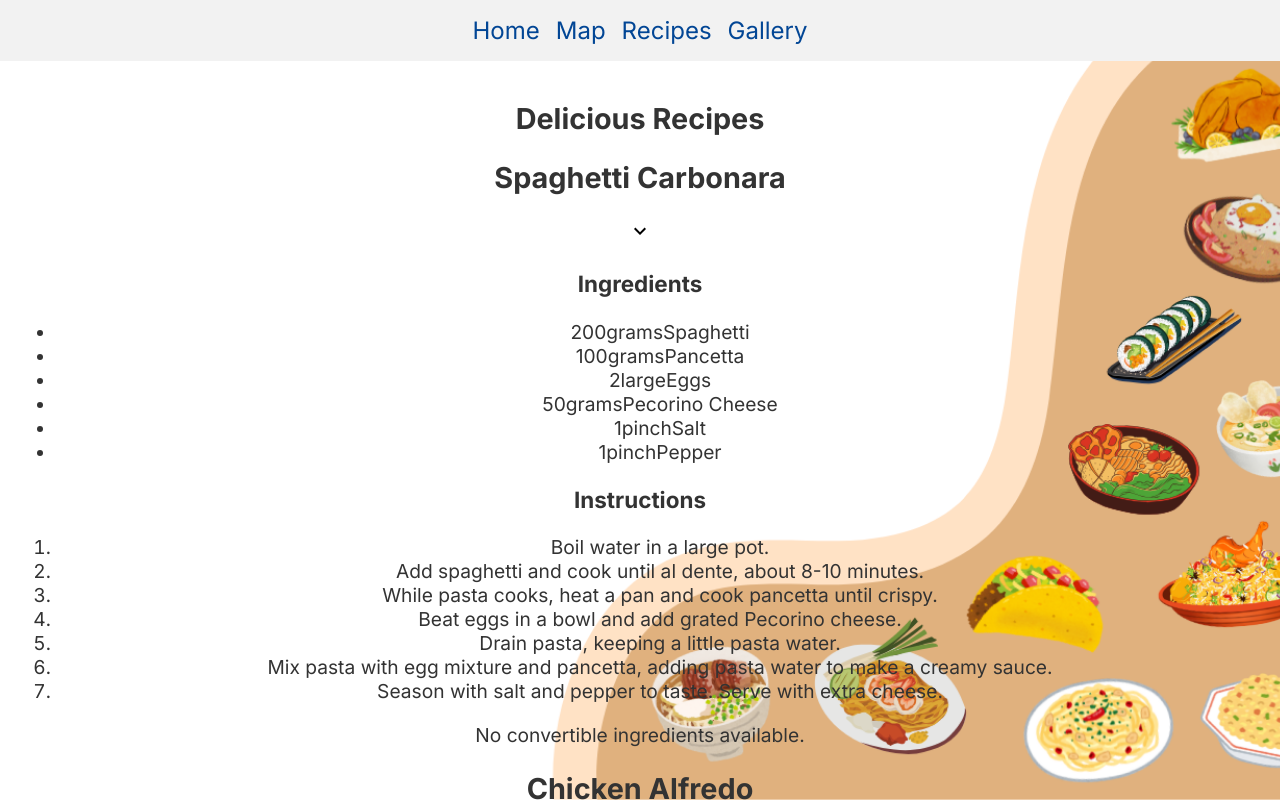
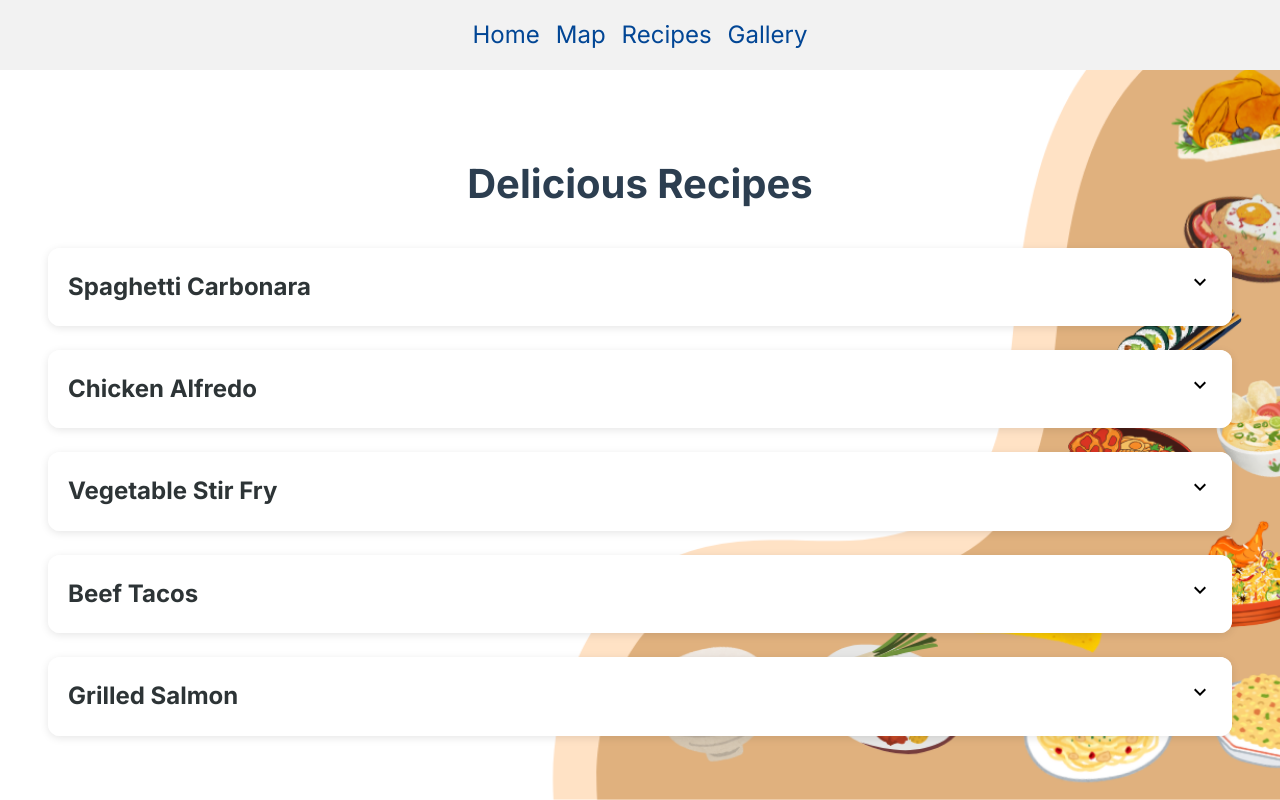
Before and after one commit to King-Dhush/CSS-FINAL-ASSIGNMENT, a Next.js app in the folder Food Explorer/: page /recipes in a window 1280 px wide. Shown: the top 800 px of the page. Built offline with nearby package versions, Linux system fonts and the light colour scheme.

Commit message:
Update globals.css for recipes page
changed design of recipes page

```diff
--- a/Food Explorer/app/globals.css
+++ b/Food Explorer/app/globals.css
@@ -31,3 +31,135 @@ main {
   padding: 1rem;
   z-index: 10;
 }
+/* Global Styles */
+body {
+  font-family: 'Inter', sans-serif;
+  line-height: 1.6;
+  color: #333;
+  background-color: #f9f9f9;
+}
+
+/* Recipe Page */
+.recipe-page {
+  max-width: 1200px;
+  margin: 0 auto;
+  padding: 2rem;
+  text-align: center;
+}
+
+h1 {
+  font-size: 2.5rem;
+  color: #2c3e50;
+  margin-bottom: 2rem;
+}
+
+/* Recipe Card */
+.recipe-card {
+  background: white;
+  border-radius: 12px;
+  box-shadow: 0 2px 8px rgba(0, 0, 0, 0.1);
+  margin-bottom: 1.5rem;
+  overflow: hidden;
+  transition: all 0.3s ease;
+}
+
+.recipe-header {
+  display: flex;
+  justify-content: space-between;
+  align-items: center;
+  padding: 1.25rem;
+  background: #fff;
+  cursor: pointer;
+  transition: background 0.2s ease;
+}
+
+.recipe-header:hover {
+  background: #f8f9fa;
+}
+
+.recipe-header h2 {
+  margin: 0;
+  font-size: 1.5rem;
+  color: #2d3436;
+}
+
+.toggle-icon {
+  transition: transform 0.3s ease;
+}
+
+.toggle-icon.expanded {
+  transform: rotate(180deg);
+}
+
+.recipe-content {
+  max-height: 0;
+  opacity: 0;
+  overflow: hidden;
+  transition: all 0.3s ease;
+  padding: 0 1.25rem;
+}
+
+.recipe-content.expanded {
+  max-height: 2000px; /* Adjust based on your content needs */
+  opacity: 1;
+  padding: 1.25rem;
+}
+
+.recipe-grid {
+  display: grid;
+  grid-template-columns: 1fr 2fr;
+  gap: 2rem;
+  margin-bottom: 1.5rem;
+}
+
+.ingredients h3,
+.instructions h3 {
+  font-size: 1.25rem;
+  color: #e17055;
+  margin-bottom: 1rem;
+  padding-bottom: 0.5rem;
+  border-bottom: 2px solid #ffeaa7;
+}
+
+.ingredients ul {
+  list-style: none;
+  padding: 0;
+  margin: 0;
+}
+
+.ingredients li {
+  display: flex;
+  gap: 1rem;
+  align-items: center;
+  padding: 0.5rem 0;
+  border-bottom: 1px solid #eee;
+}
+
+.amount {
+  font-weight: 600;
+  color: #e17055;
+  min-width: 80px;
+}
+
+.instructions ol {
+  padding-left: 1.5rem;
+  margin: 0;
+}
+
+.instructions li {
+  margin-bottom: 0.75rem;
+  line-height: 1.6;
+  padding: 0.5rem;
+  background: #fff9e6;
+  border-radius: 4px;
+}
+
+@media (max-width: 768px) {
+  .recipe-grid {
+    grid-template-columns: 1fr;
+  }
+
+  .recipe-header h2 {
+    font-size: 1.25rem;
+  }
+}
```
